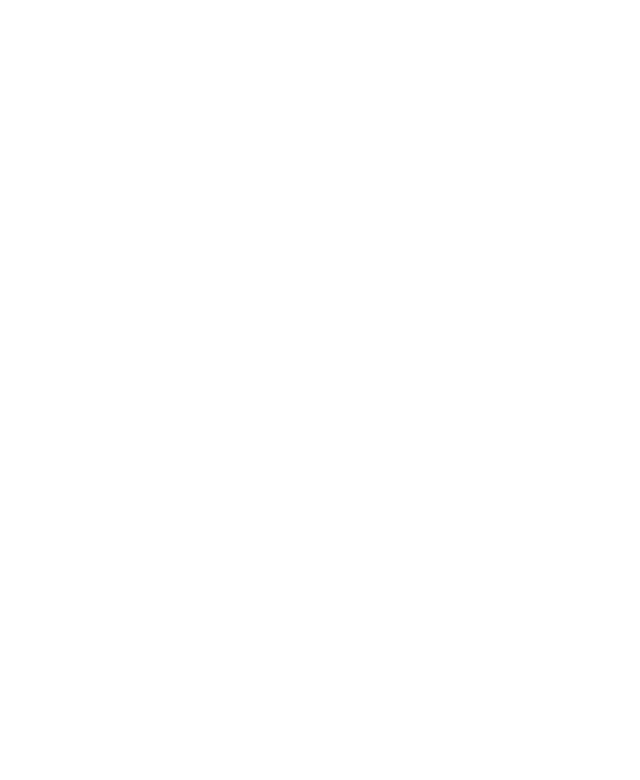
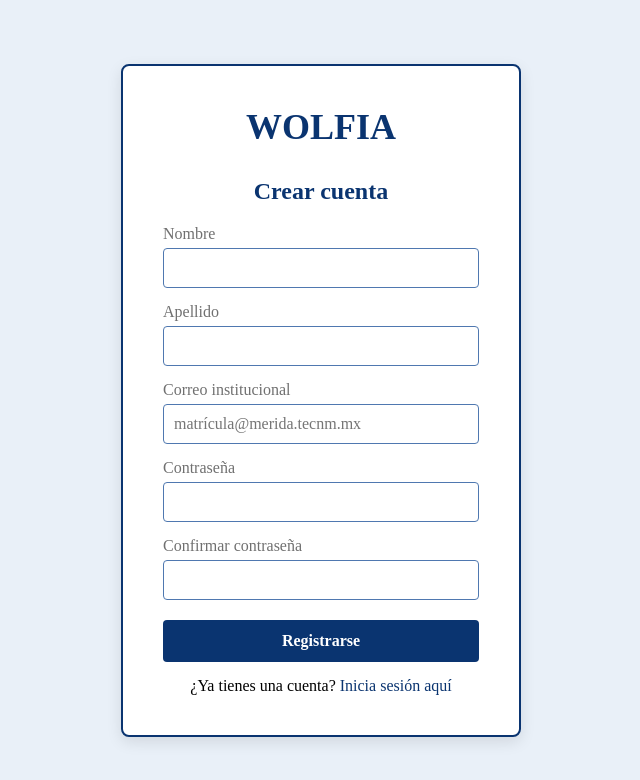
Before and after one commit to orzaboss/Wolf-IA, a plain HTML site: page docs/register.html in a window 1280 px wide. Shown: the whole page, without its empty margins (319-959 px from the left). Drawn offline with Linux system fonts and the light colour scheme.

Commit message:
Agregué la página de registro y la conecté a login

```diff
--- /dev/null
+++ b/docs/register.css
@@ -0,0 +1,97 @@
+:root {
+    --royal-blue: #0a3470;
+    --light-blue: #e9f0f8;
+    --medium-blue: #4f78b0;
+    --gray: #707070;
+    --white: #ffffff;
+}
+
+* {
+    margin: 0;
+    padding: 0;
+    box-sizing: border-box;
+    font-family: 'Times New Roman', Times, serif;
+}
+
+body {
+    background-color: var(--light-blue);
+    display: flex;
+    justify-content: center;
+    align-items: center;
+    min-height: 100vh;
+    padding: 20px;
+}
+
+.register-container {
+    background-color: var(--white);
+    border: 2px solid var(--royal-blue);
+    padding: 40px;
+    width: 100%;
+    max-width: 400px;
+    border-radius: 8px;
+    box-shadow: 0 5px 15px rgba(0, 0, 0, 0.1);
+}
+
+.register-logo {
+    text-align: center;
+    margin-bottom: 30px;
+}
+
+.register-logo h1 {
+    font-size: 36px;
+    color: var(--royal-blue);
+}
+
+h2 {
+    text-align: center;
+    color: var(--royal-blue);
+    margin-bottom: 20px;
+}
+
+label {
+    display: block;
+    margin: 15px 0 5px;
+    color: var(--gray);
+}
+
+input[type="text"],
+input[type="email"],
+input[type="password"] {
+    width: 100%;
+    padding: 10px;
+    border: 1px solid var(--medium-blue);
+    border-radius: 4px;
+    font-size: 16px;
+}
+
+.register-btn {
+    display: block;
+    width: 100%;
+    margin-top: 20px;
+    padding: 12px;
+    background-color: var(--royal-blue);
+    color: var(--white);
+    font-size: 16px;
+    border: none;
+    border-radius: 4px;
+    cursor: pointer;
+    font-weight: bold;
+}
+
+.register-btn:hover {
+    background-color: var(--medium-blue);
+}
+
+.SiHayCuenta {
+    margin-top: 15px;
+    text-align: center;
+}
+
+.SiHayCuenta a {
+    color: var(--royal-blue);
+    text-decoration: none;
+}
+
+.SiHayCuenta a:hover {
+    text-decoration: underline;
+}
--- a/docs/register.html
+++ b/docs/register.html
@@ -0,0 +1,38 @@
+<!DOCTYPE html>
+<html lang="es">
+<head>
+    <meta charset="UTF-8">
+    <meta name="viewport" content="width=device-width, initial-scale=1.0">
+    <title>Registro - WolfAI</title>
+    <link rel="stylesheet" href="register.css">
+</head>
+<body>
+    <div class="register-container">
+        <div class="register-logo">
+            <h1>WOLFIA</h1>
+        </div>
+        <h2>Crear cuenta</h2>
+        <form action="/register" method="POST">
+            <label for="first-name">Nombre</label>
+            <input type="text" id="first-name" name="first_name" required>
+
+            <label for="last-name">Apellido</label>
+            <input type="text" id="last-name" name="last_name" required>
+
+            <label for="email">Correo institucional</label>
+            <input type="email" id="email" name="email" required placeholder="matrícula@merida.tecnm.mx">
+
+            <label for="password">Contraseña</label>
+            <input type="password" id="password" name="password" required>
+
+            <label for="confirm-password">Confirmar contraseña</label>
+            <input type="password" id="confirm-password" name="confirm_password" required>
+
+            <button type="submit" class="register-btn">Registrarse</button>
+        </form>
+        <div class="SiHayCuenta">
+            <p>¿Ya tienes una cuenta? <a href="login.html">Inicia sesión aquí</a></p>
+        </div>
+    </div>
+</body>
+</html>
```
Also changed, not shown: docs/login.html (+1 -1 lines).
